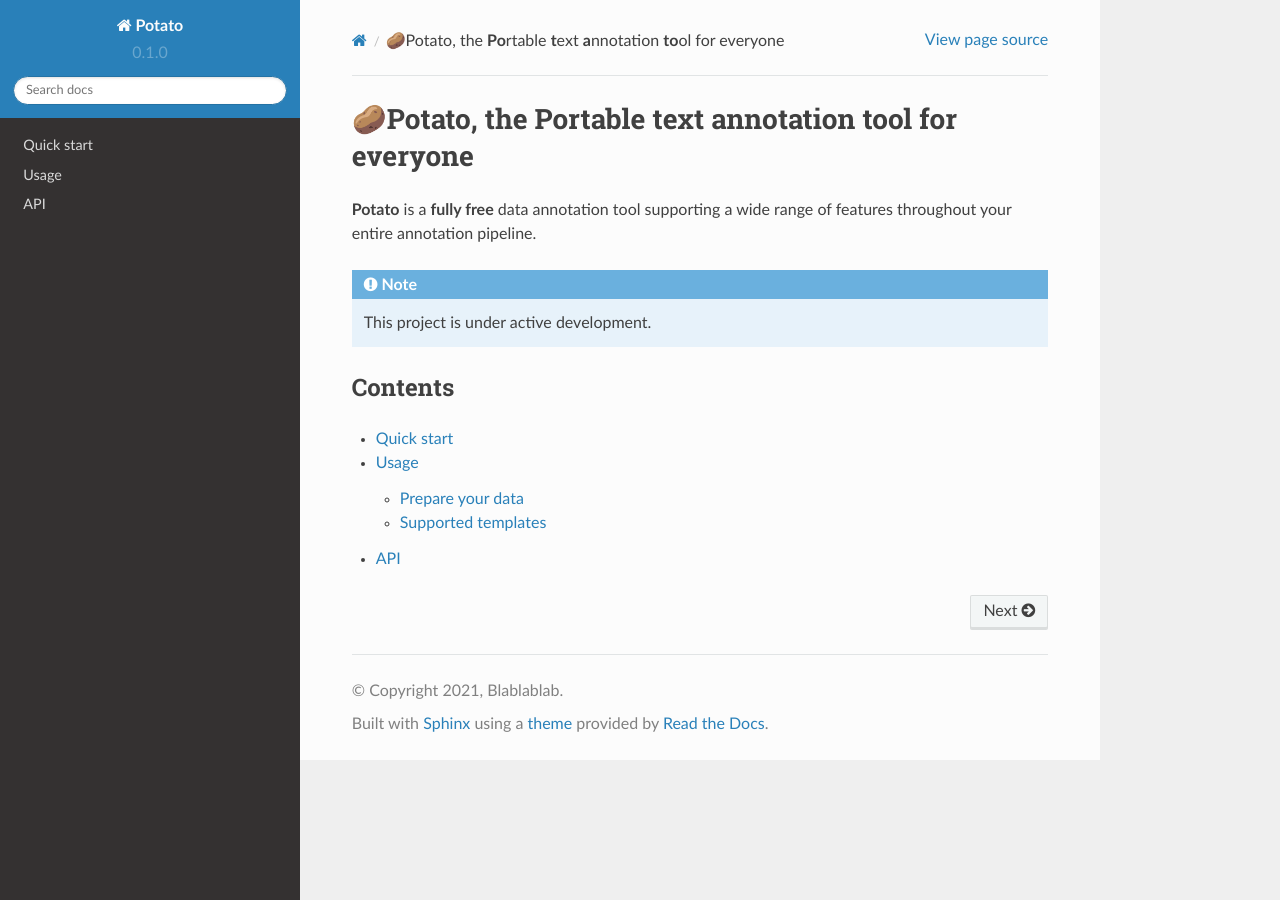
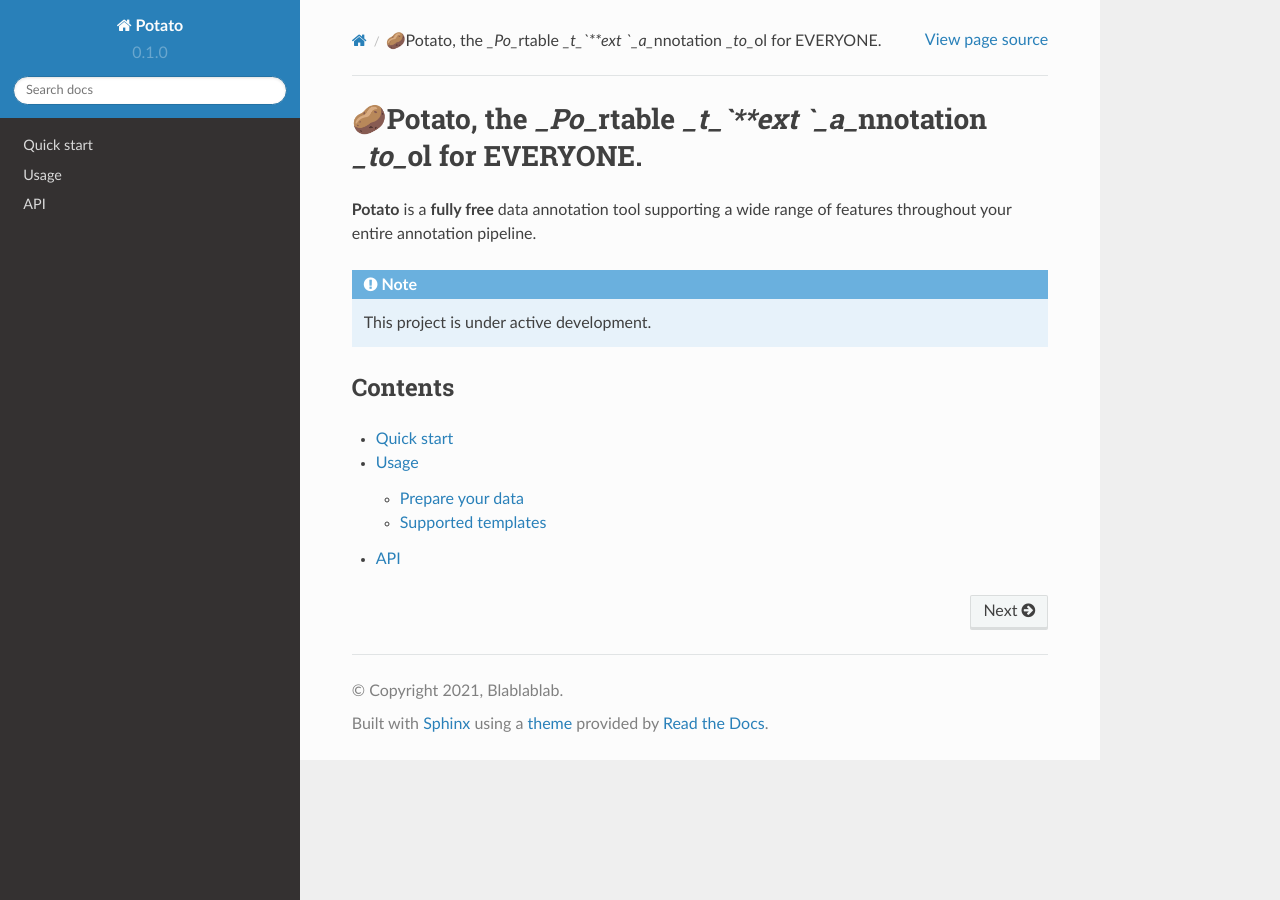
Before and after one commit to Jiaxin-Pei/potato-tutorial, a Sphinx documentation site: the page built from docs/source/index.rst, in a window 1280 px wide. Built offline with Sphinx 7.4.7 and the Read the Docs theme 2.0.0, drawn with Linux system fonts in a browser that asks for light colours.

```diff
--- a/docs/source/index.rst
+++ b/docs/source/index.rst
@@ -1,4 +1,4 @@
-🥔Potato, the **Po**\ rtable **t**\ ext **a**\ nnotation **to**\ ol for everyone
+🥔Potato, the `_Po_`\ rtable `_t_`**\ ext `_a_`\ nnotation `_to_`\ ol for EVERYONE.
 ===================================
 
 **Potato** is a **fully free** data annotation tool supporting a wide range of features throughout your
```
